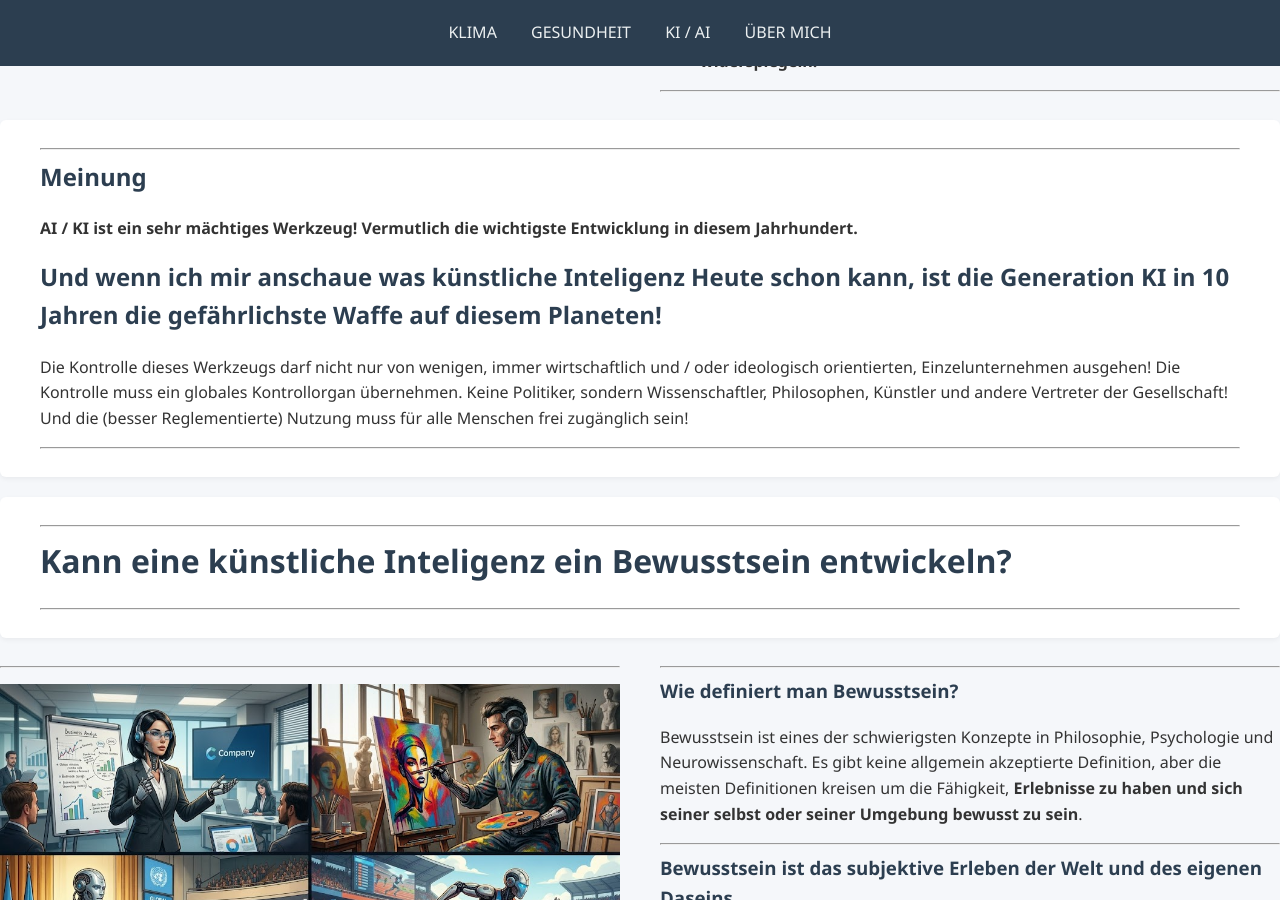
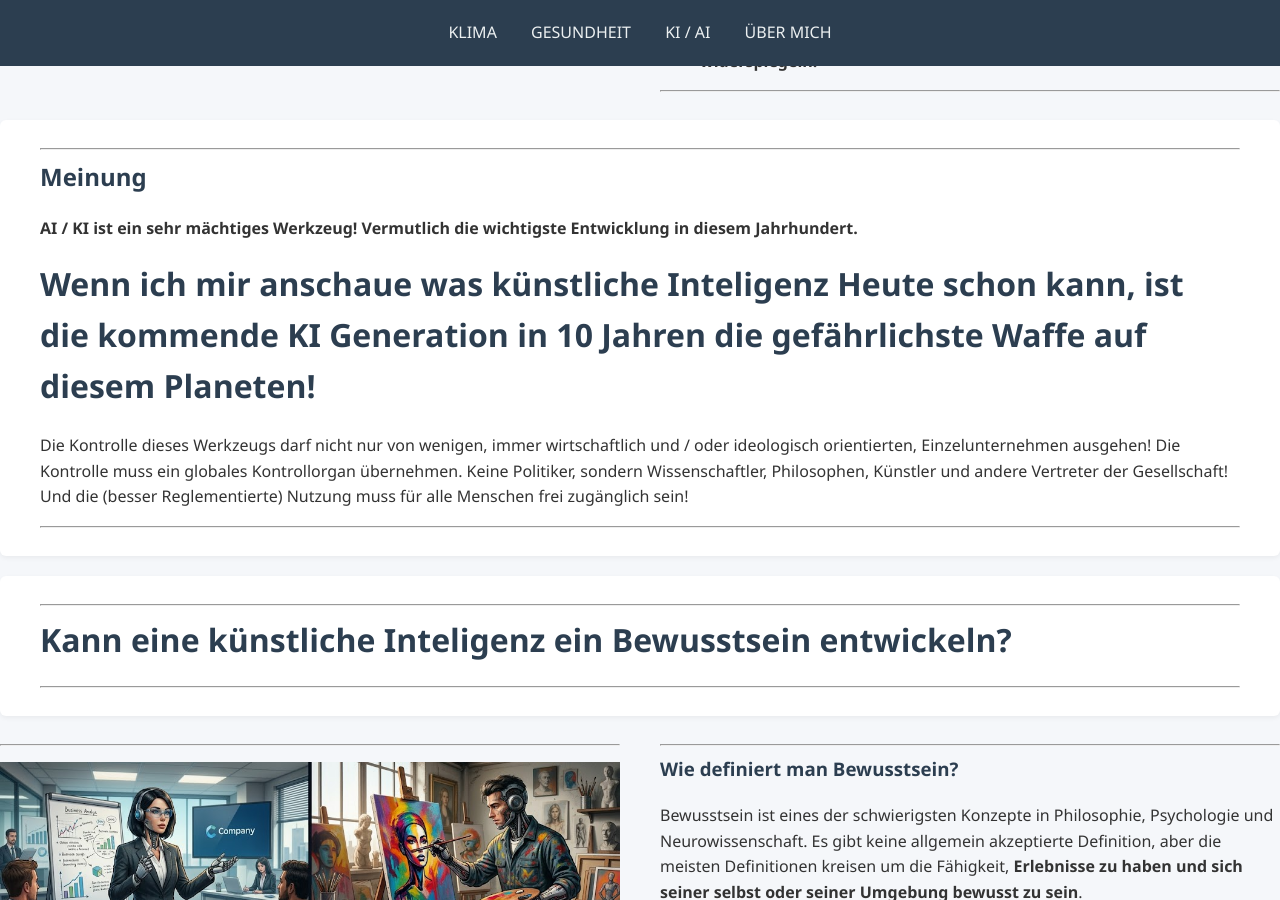
Before and after one commit to TheGermanTruth/TheGermanTruth, a Jekyll site: the page built from kiai.md, in a window 1280 px wide and 900 px high, scrolled down 2177 px. Built offline with Jekyll 4.4.1, drawn with Linux system fonts in a browser that asks for light colours.

Commit message:
Update kiai.md

```diff
--- a/kiai.md
+++ b/kiai.md
@@ -62,7 +62,7 @@ Hier wird noch gearbeitet!
 
 **AI / KI ist ein sehr mächtiges Werkzeug! Vermutlich die wichtigste Entwicklung in diesem Jahrhundert.**
 
-## Und wenn ich mir anschaue was künstliche Inteligenz Heute schon kann, ist die Generation KI in 10 Jahren die gefährlichste Waffe auf diesem Planeten!
+# Wenn ich mir anschaue was künstliche Inteligenz Heute schon kann, ist die kommende KI Generation in 10 Jahren die gefährlichste Waffe auf diesem Planeten!
 
 Die Kontrolle dieses Werkzeugs darf nicht nur von wenigen, immer wirtschaftlich und / oder ideologisch orientierten, Einzelunternehmen ausgehen!
 Die Kontrolle muss ein globales Kontrollorgan übernehmen. Keine Politiker, sondern Wissenschaftler, Philosophen, Künstler und andere Vertreter der Gesellschaft!
```
